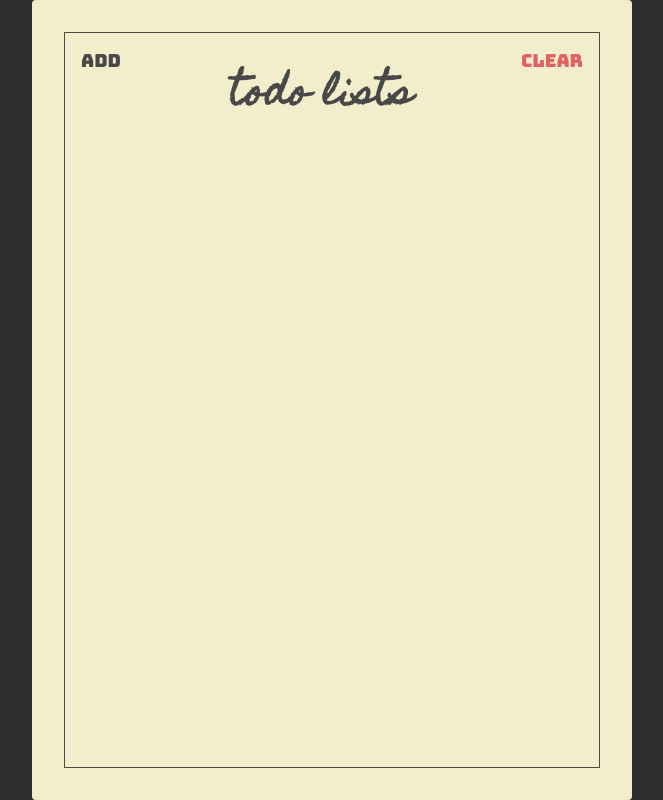
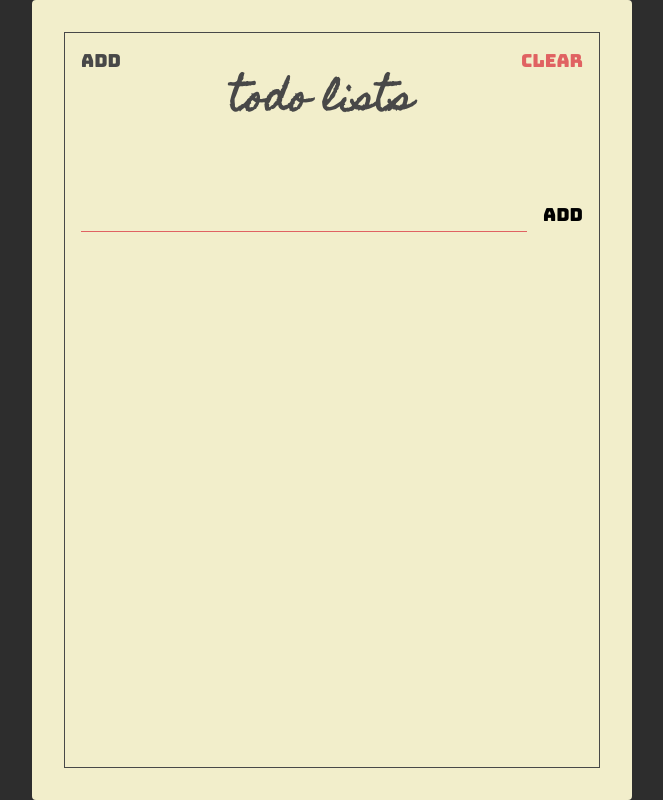
Before and after one commit to adithwip/pure-html-css-js, a website: page index.html in a window 1280 px wide. Shown: the whole page, without its empty margins (308-971 px from the left). Drawn offline with Linux system fonts and the light colour scheme.

Commit message:
adding AddTodo form

```diff
--- a/index.html
+++ b/index.html
@@ -18,11 +18,18 @@
   <body>
     <div class="container">
       <div class="frame">
-        <div class="header">
+        <section class="header">
           <button class="header-btn main-black-color">Add</button>
           <h1 class="header-title">Todo Lists</h1>
           <button class="header-btn main-red-color">Clear</button>
-        </div>
+        </section>
+
+        <section class="add">
+          <div class="add-form">
+            <input class="add-input" type="text" />
+            <button class="add-btn">Add</button>
+          </div>
+        </section>
       </div>
     </div>
   </body>
--- a/style.css
+++ b/style.css
@@ -74,8 +74,46 @@ html {
   font-family: "Bungee", sans-serif;
 
   padding: 16px;
+  cursor: pointer;
 
   background: unset;
   border: unset;
   outline: unset;
 }
+
+.add {
+  padding: 16px;
+}
+
+.add-form {
+  display: flex;
+  align-items: center;
+}
+
+.add-input {
+  background: unset;
+  border: unset;
+  padding: 0 64px;
+
+  flex: 1;
+
+  border-bottom: 1px solid var(--main-red-color);
+  outline: unset;
+
+  font-family: "Homemade Apple", sans-serif;
+  font-size: 16px;
+  text-transform: lowercase;
+}
+
+.add-btn {
+  font-size: 1.8rem;
+  font-family: "Bungee", sans-serif;
+
+  padding: 16px;
+  padding-right: unset;
+  cursor: pointer;
+
+  background: unset;
+  border: unset;
+  outline: unset;
+}
```
